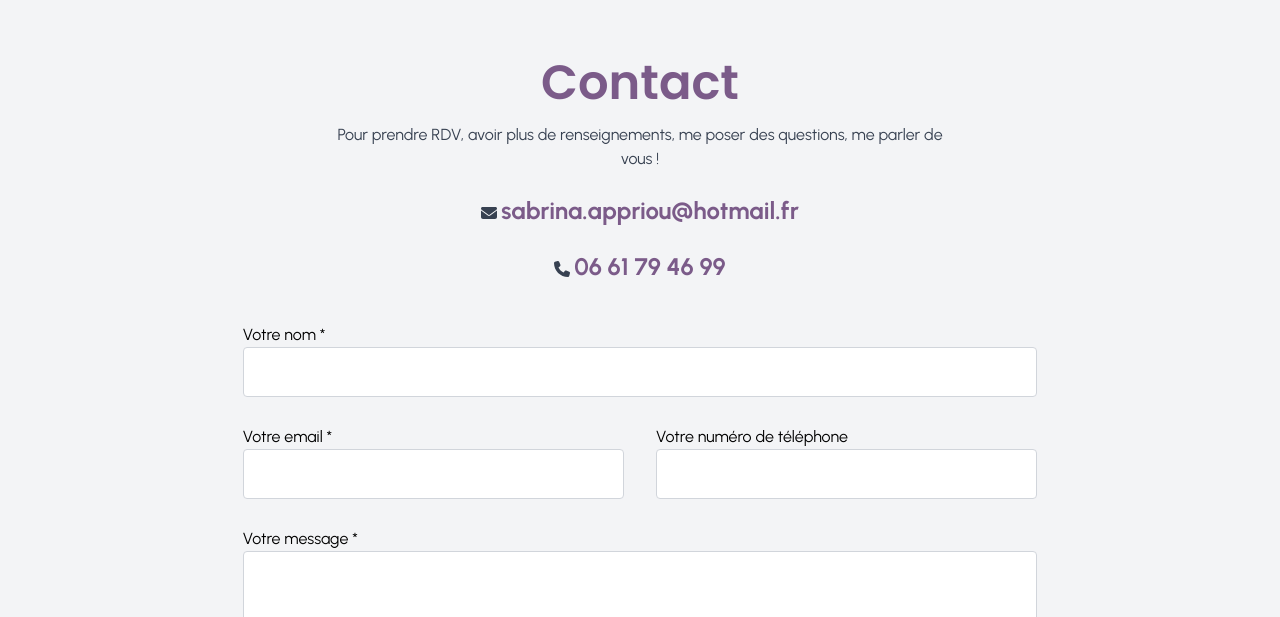
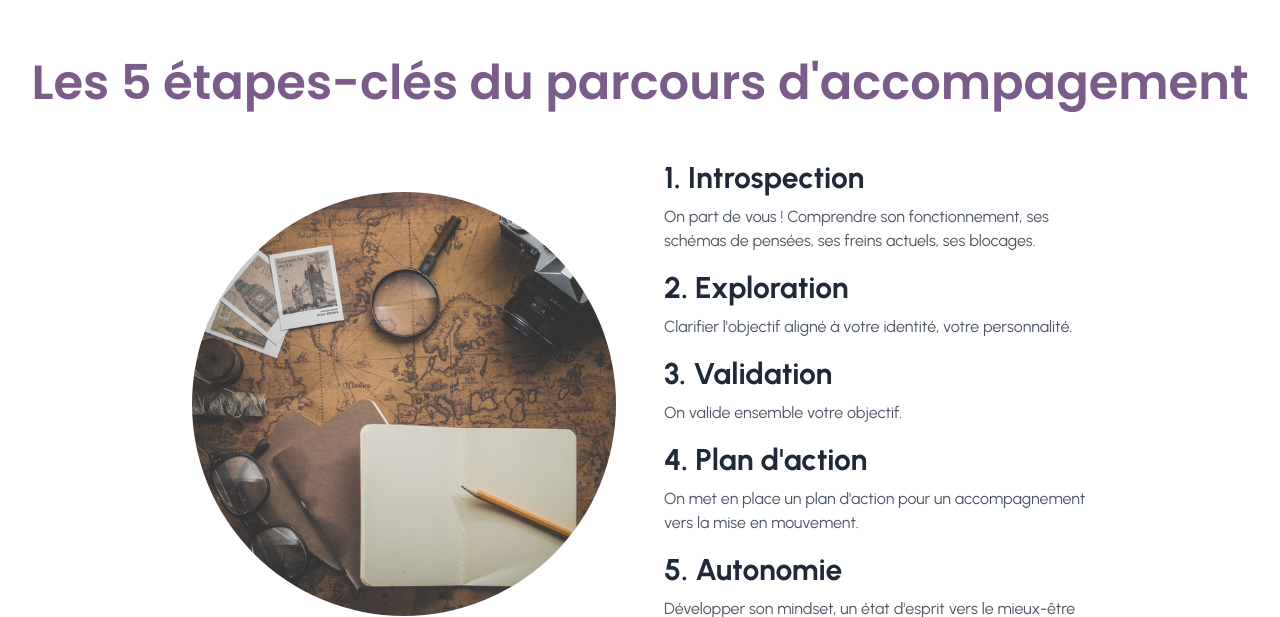
Before and after one commit to antoinebollinger/unpasdeplus-coaching, a Next.js app: page /offres-particuliers in a window 1280 px wide. Shown: the part 2603-3220 px from the top of the page. Built offline with nearby package versions, Linux system fonts and the light colour scheme.

Commit message:
🚧 steps

```diff
--- a/pages/offres-particuliers.js
+++ b/pages/offres-particuliers.js
@@ -2,6 +2,7 @@ import Layout from '../components/layout';
 import Parentalite from '../sections/offres-particuliers/parentalite';
 import MieuxEtre from '../sections/offres-particuliers/mieux-etre';
 import Outdoor from '../sections/offres-particuliers/outdoor';
+import Steps from '../sections/steps';
 import Contact from '../sections/contact';
 
 import ParticuliersIllustration from '../public/images/particuliers.jpg';
@@ -36,6 +37,7 @@ export default function OffresParticuliers() {
             <Parentalite />
             <MieuxEtre />
             <Outdoor />
+            <Steps />
             <Contact />
         </Layout>
     )
--- /dev/null
+++ b/sections/steps.js
@@ -0,0 +1,75 @@
+import Image from "next/image";
+import StepsImg from "../public/images/steps_rounded.jpg";
+
+import { useEffect } from "react";
+import { reveal } from '../components/reveal';
+
+export default function Steps() {
+    useEffect(() => {
+        reveal({
+            collection: document.querySelectorAll(".single-step"),
+            classesToRemove: ["opacity-0", "translate-y-3/4"]
+        });
+
+        reveal({
+            collection: document.querySelectorAll(".about-img"),
+            classesToRemove: ["scale-0"]
+        });
+    }, []);
+
+    const mySteps = (
+        title, text
+    ) => {
+        return (
+            <div className="single-step transition opacity-0 translate-y-3/4">
+                <p className="text-3xl text-gray-800 font-bold leading-none mb-3">
+                    {title}
+                </p>
+                <p className="text-gray-600" dangerouslySetInnerHTML={{ __html: text }} />
+            </div>
+        );
+    }
+
+    return (
+        <section id="steps">
+            <div className="container">
+                <div className="text-center pb-10">
+                    <h4 className="title">Les 5 étapes-clés du parcours d'accompagement</h4>
+                </div>
+                <div className="lg:max-w-4xl mx-auto">
+                    <div className="flex flex-wrap flex-col sm:flex-row justify-center items-center">
+                        <div className="w-1/2 md:w-1/2 pb-6 md:pb-0 md:pr-6 mx-auto transition duration-200 scale-0 about-img">
+                            <Image
+                                src={StepsImg}
+                                className="w-full rounded-full"
+                                alt="Les étapes du parcours"
+                            />
+                        </div>
+                        <div className="w-full md:w-1/2 md:pl-6 flex flex-col gap-5">
+                            {mySteps(
+                                "1. Introspection",
+                                "On part de vous ! Comprendre son fonctionnement, ses schémas de pensées, ses freins actuels, ses blocages."
+                            )}
+                            {mySteps(
+                                "2. Exploration",
+                                "Clarifier l'objectif aligné à votre identité, votre personnalité."
+                            )}
+                            {mySteps(
+                                "3. Validation",
+                                "On valide ensemble votre objectif."
+                            )}
+                            {mySteps(
+                                "4. Plan d'action",
+                                "On met en place un plan d'action pour un accompagnement vers la mise en mouvement."
+                            )}
+                            {mySteps(
+                                "5. Autonomie",
+                                "Développer son mindset, un état d'esprit vers le mieux-être pour voir l'avenir en toute sérénité."
+                            )}
+                        </div>
+                    </div>
+                </div>
+            </div>
+        </section>
+    )
+}
```
